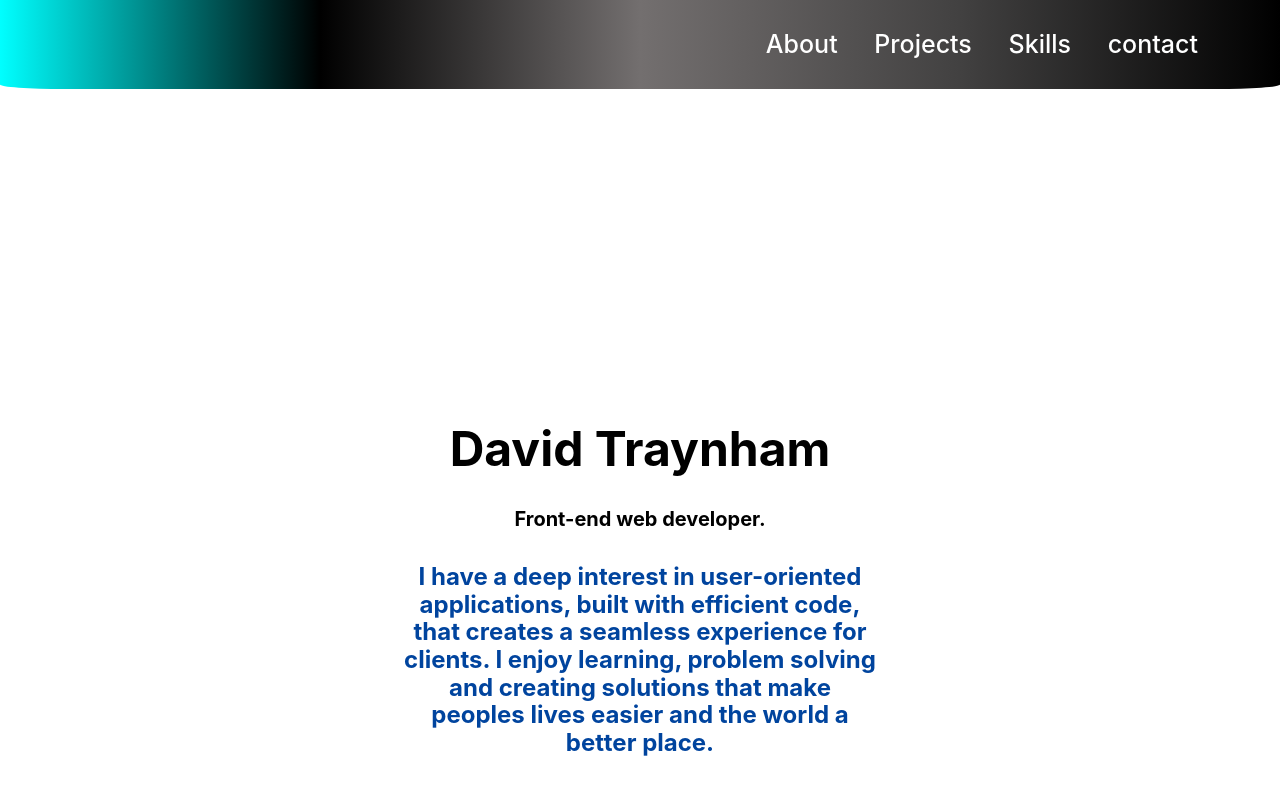
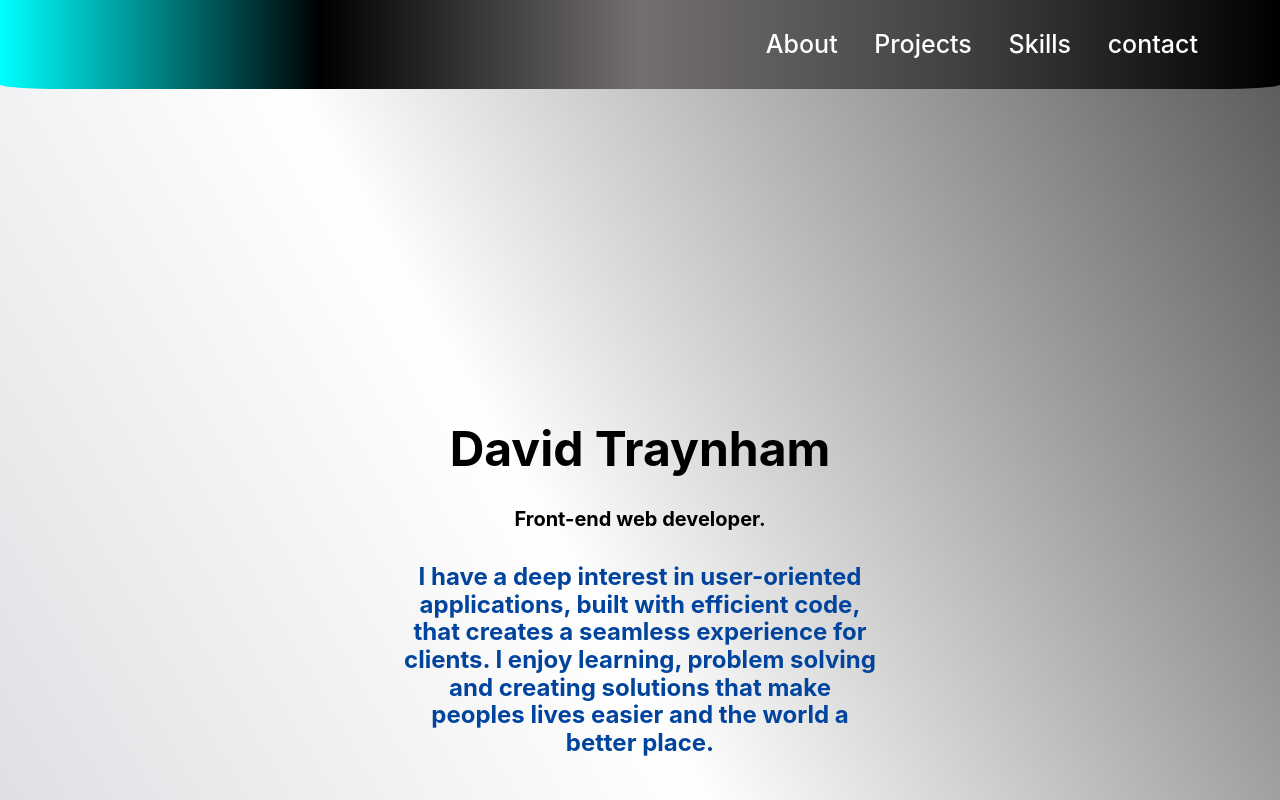
Before and after one commit to traynhamdavid426/portfolio, a React (Create React App) app: page / in a window 1280 px wide. Shown: the top 800 px of the page. Built offline with nearby package versions, Linux system fonts and the light colour scheme.

Commit message:
updated style

```diff
--- a/src/App.css
+++ b/src/App.css
@@ -3,3 +3,6 @@
   flex-direction: column;
   min-height: 100vh;
 }
+
+
+body{background-image: linear-gradient(60deg,rgb(252, 251, 251),rgb(209, 209, 215),white,rgb(85, 85, 85));}
--- a/src/Styles/Footer.css
+++ b/src/Styles/Footer.css
@@ -5,6 +5,7 @@
       border-radius: 25%;
       border-style: groove;
       cursor: pointer;
+      text-decoration: none;
 }
 
 
```
